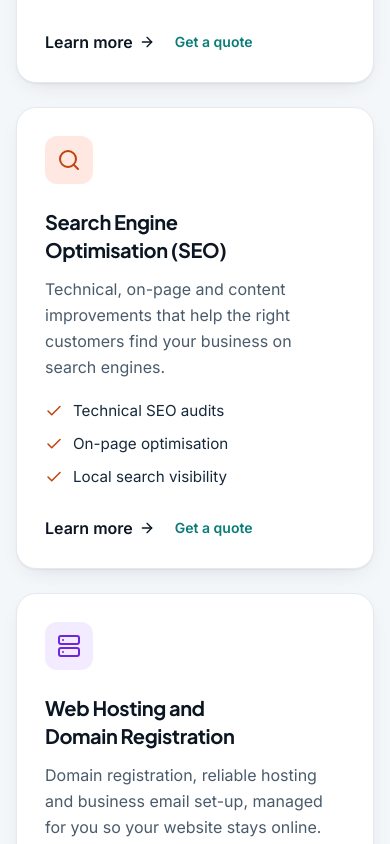
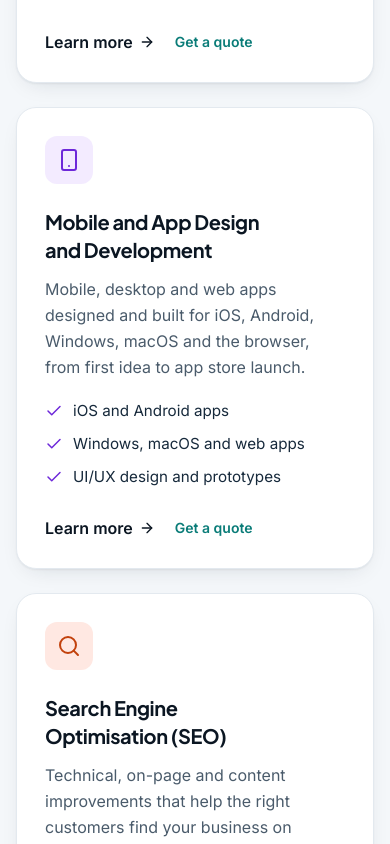
Before and after one commit to Mpfunzeni/incognito-digital-solutions-website, a Next.js app: page /services in a window 390 px wide. Shown: the part 940-1784 px from the top of the page. Built offline with nearby package versions, Linux system fonts and the light colour scheme; no server answers.

Commit message:
Add Mobile and App Design and Development service
Co-Authored-By: Claude Opus 5.5 (1M context) <noreply@anthropic.com>
Claude-Session: https://claude.ai/code/session_017DW21V3r7ti2KhwiEFJVeN

```diff
--- a/src/app/about/page.tsx
+++ b/src/app/about/page.tsx
@@ -44,6 +44,7 @@ export default function AboutPage() {
             </p>
             <p>
               Our work covers <AboutLink href="/services/web-design">website design and development</AboutLink>,{" "}
+              <AboutLink href="/services/mobile-app-development">mobile and app development</AboutLink>,{" "}
               <AboutLink href="/services/seo">search engine optimisation</AboutLink>,{" "}
               <AboutLink href="/services/web-hosting-domains">hosting and domains</AboutLink>,{" "}
               <AboutLink href="/services/ecommerce-development">e-commerce</AboutLink>,{" "}
--- a/src/app/page.tsx
+++ b/src/app/page.tsx
@@ -27,7 +27,7 @@ import { revealDelay } from "@/lib/motion";
 export const metadata = pageMetadata({
   title: `${site.name} | Websites, SEO, Hosting and Branding`,
   description:
-    "South African digital solutions company offering website design and development, SEO, e-commerce, web hosting and domains, branding and ongoing technical support. Request a quote.",
+    "South African digital solutions company offering website design and development, mobile and app development, SEO, e-commerce, web hosting and domains, branding and ongoing technical support. Request a quote.",
   path: "/",
 });
 
@@ -55,7 +55,7 @@ export default function HomePage() {
               Forward.
             </h1>
             <p className="mt-6 max-w-xl text-lg leading-relaxed text-slate-300">
-              From high-performing websites and search engine optimisation to e-commerce, hosting and branding,
+              From high-performing websites and mobile apps to search engine optimisation, e-commerce, hosting and branding,
               Incognito Digital Solutions helps businesses establish a stronger digital presence.
             </p>
             <div className="rise-in mt-9 flex flex-col gap-3 [animation-delay:300ms] sm:flex-row">
@@ -67,7 +67,7 @@ export default function HomePage() {
               </ButtonLink>
             </div>
             <ul className="rise-in mt-10 flex flex-wrap gap-x-6 gap-y-3 text-sm text-slate-300 [animation-delay:450ms]">
-              {["Websites and e-commerce", "SEO and hosting", "Branding and support"].map((t) => (
+              {["Websites and mobile apps", "E-commerce and SEO", "Hosting, branding and support"].map((t) => (
                 <li key={t} className="flex items-center gap-2">
                   <CheckCircle2 className="size-4 text-brand-teal" aria-hidden="true" />
                   {t}
--- a/src/content/home.ts
+++ b/src/content/home.ts
@@ -19,7 +19,7 @@ export const valueProps = [
   {
     icon: "layers",
     title: "Integrated digital services",
-    description: "Websites, hosting, domains, SEO and branding from one team, so everything works together.",
+    description: "Websites, apps, hosting, domains, SEO and branding from one team, so everything works together.",
   },
   {
     icon: "lifebuoy",
--- a/src/content/services.ts
+++ b/src/content/services.ts
@@ -11,6 +11,7 @@ export type ServiceIcon =
   | "cart"
   | "palette"
   | "wrench"
+  | "smartphone"
   | "wallet";
 
 export type FAQ = { question: string; answer: string };
@@ -112,7 +113,89 @@ export const services: Service[] = [
           "You know your business best, so we usually work from information you supply. We can help structure and refine your copy so that it reads clearly and supports search visibility.",
       },
     ],
-    related: ["seo", "web-hosting-domains", "maintenance"],
+    related: ["seo", "mobile-app-development", "web-hosting-domains", "maintenance"],
+  },
+  {
+    slug: "mobile-app-development",
+    title: "Mobile and App Design and Development",
+    shortTitle: "Mobile Apps",
+    icon: "smartphone",
+    accent: "purple",
+    summary:
+      "Mobile, desktop and web apps designed and built for iOS, Android, Windows, macOS and the browser, from first idea to app store launch.",
+    benefits: ["iOS and Android apps", "Windows, macOS and web apps", "UI/UX design and prototypes"],
+    published: true,
+    seo: {
+      title: "Mobile App Development for iOS, Android and More",
+      description:
+        "App design and development for iOS, Android, Windows, macOS and the web. UX design, cross-platform builds, app store publishing and ongoing support for South African businesses.",
+    },
+    hero: {
+      heading: "Mobile and App Design and Development",
+      intro:
+        "Give your customers and team an app that works wherever they are. We design and build apps for iPhone and iPad, Android, Windows, macOS and the web, planned around what your users need to get done.",
+    },
+    overview: [
+      "A successful app starts with a clear purpose. Before anything is built, we work with you to define who the app is for, the problems it solves and the features that matter most for a first release.",
+      "We design every screen for its platform, so the app feels natural on an iPhone, an Android phone, a tablet or a desktop computer. Interactive prototypes let you try the experience and give feedback before development begins.",
+      "Depending on your goals and budget, we recommend either a cross-platform approach that shares one codebase across operating systems, or native development for apps that need deep device features. We explain the trade-offs plainly so you can choose with confidence.",
+    ],
+    deliverables: [
+      { title: "Discovery and app plan", description: "Goals, users, core features and a release plan agreed before design starts." },
+      { title: "UI/UX design and prototypes", description: "Platform-appropriate screen designs and a clickable prototype to test the flow." },
+      { title: "iOS and Android apps", description: "Apps for iPhone, iPad and Android phones and tablets, built cross-platform or native." },
+      { title: "Desktop and web apps", description: "Applications for Windows, macOS and the browser, including installable web apps (PWAs)." },
+      { title: "Back end and integrations", description: "User accounts, databases, notifications, payments and connections to your existing systems." },
+      { title: "Testing and app store publishing", description: "Testing on real devices, then submission to the Apple App Store and Google Play." },
+    ],
+    idealFor: [
+      "Businesses that want to serve customers through a mobile app",
+      "Companies replacing paperwork or spreadsheets with an internal app",
+      "Start-ups validating an app idea with a first version",
+      "Organisations that need one product across phones, tablets and desktop",
+    ],
+    process: [
+      { title: "Discovery", description: "We clarify your goals, users and the features for a first release." },
+      { title: "Design and prototype", description: "We design the screens and build a clickable prototype for feedback." },
+      { title: "Build", description: "We develop the app in stages and share working builds as we go." },
+      { title: "Test", description: "We test on real devices and operating system versions." },
+      { title: "Launch and support", description: "We publish to the app stores and keep the app updated and secure." },
+    ],
+    pricingFactors: [
+      "Which platforms are needed (iOS, Android, Windows, macOS, web)",
+      "Number of screens and the complexity of features",
+      "Back-end requirements such as user accounts, data storage and notifications",
+      "Integrations with payments or existing business systems",
+      "Ongoing maintenance and app store requirements",
+    ],
+    faqs: [
+      {
+        question: "Which operating systems can you build for?",
+        answer:
+          "We design and develop apps for iOS (iPhone and iPad), Android, Windows and macOS, as well as web apps that run in any modern browser. Many projects use one cross-platform codebase to cover several of these at once.",
+      },
+      {
+        question: "Should my app be native or cross-platform?",
+        answer:
+          "Cross-platform development usually reaches more devices for less cost and is a good fit for most business apps. Native development can be the better choice for apps that rely heavily on specific device features or performance. We recommend an approach after understanding your requirements.",
+      },
+      {
+        question: "Can you publish the app to the App Store and Google Play?",
+        answer:
+          "Yes. We prepare the store listings and handle submission and review. The app is published under your own Apple and Google developer accounts so that you own it.",
+      },
+      {
+        question: "Do you only design apps, or build them too?",
+        answer:
+          "Both. We can take an app from idea to launch, or provide design only, such as UX research, screen designs and prototypes for your own developers.",
+      },
+      {
+        question: "What happens after the app is launched?",
+        answer:
+          "Apps need updates to stay compatible with new operating system versions and to stay secure. We offer ongoing support and can add new features as your needs grow.",
+      },
+    ],
+    related: ["web-design", "ecommerce-development", "maintenance"],
   },
   {
     slug: "seo",
--- a/src/content/site.ts
+++ b/src/content/site.ts
@@ -9,7 +9,7 @@ export const site = {
   url: (process.env.NEXT_PUBLIC_SITE_URL || "https://www.incognitodigitalsolutions.co.za").replace(/\/$/, ""),
   locale: "en_ZA",
   description:
-    "Incognito Digital Solutions is a South African digital solutions company offering website design and development, SEO, web hosting and domains, e-commerce, branding and ongoing technical support.",
+    "Incognito Digital Solutions is a South African digital solutions company offering website design and development, mobile and app development, SEO, web hosting and domains, e-commerce, branding and ongoing technical support.",
   tagline: "Digital Solutions That Move Your Business Forward.",
   country: "South Africa",
   areaServed: "South Africa",
```
Also changed, not shown: 1 other file (tests, documents, lock files or other folders).
